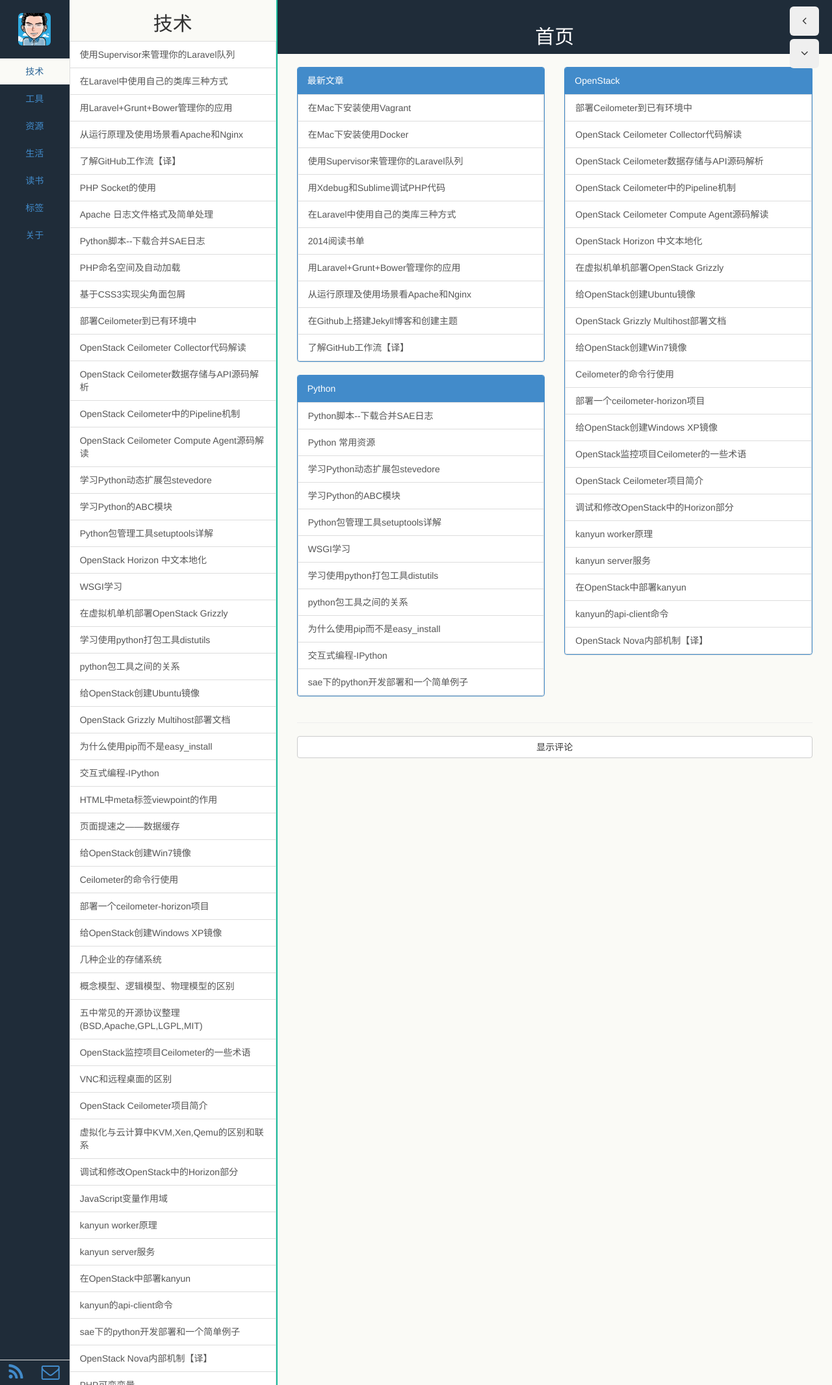
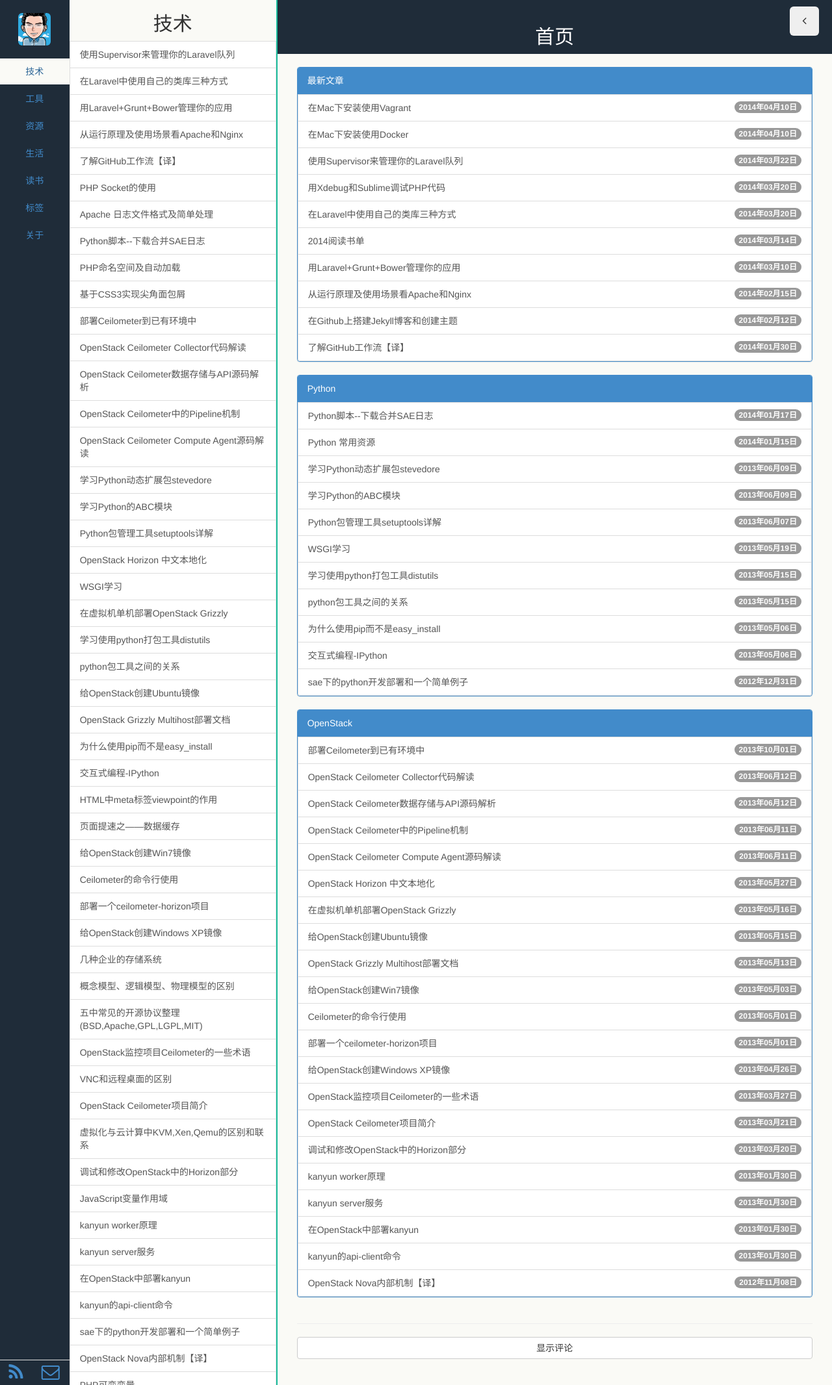
Before and after one commit to dayon3z1/suyan, a Jekyll site: the page built from index.html, in a window 1280 px wide. Shown: the whole page at 65% size. Built offline with Jekyll 4.4.1, drawn with Linux system fonts in a browser that asks for light colours; Markdown is read by kramdown in place of the engine named in the settings; the list of posts is cut into pages by our own code.

Commit message:
change nav

```diff
--- a/_config.yml
+++ b/_config.yml
@@ -32,7 +32,13 @@ disqus:
 # 主题设置，自动激活某个标签
 active: 技术
 
+# 首页除了最新文章外显示分类
+cates:
+  - Python
+  - OpenStack
+
 # 中文本地化
 locals:
   tags: 标签
   about: 关于
+  newest: 最新文章
--- a/index.html
+++ b/index.html
@@ -5,50 +5,32 @@ title: 首页
 
 <br>
 <div class="row">
-  <div class="col-md-6">
-    <div class="row">
   <div class="col-md-12">
     <div class="panel panel-primary">
-          <div class="panel-heading">最新文章</div>
+      <div class="panel-heading">{{ site.locals.newest }}</div>
       {% for post in paginator.posts %}
         <a  href='{{ post.url }}' class="list-group-item pjaxlink">
           {{post.title}}
+          <span class="badge">{{ post.date | date:"%Y年%m月%d日" }}</span>
         </a>
       {% endfor %}
     </div>
   </div>
+  {% for cate in site.cates %}
     <div class="col-md-12">
       <div class="panel panel-primary">
-          <div class="panel-heading">Python</div>
+        <div class="panel-heading">{{ cate }}</div>
         {% for tag in site.tags %}
-            {% if tag[0] == 'Python' %}
+          {% if tag[0] == cate %}
             {% for post in tag[1] %}
               <a  href='{{ post.url }}' class="list-group-item pjaxlink">
                 {{post.title}}
+                <span class="badge">{{ post.date | date:"%Y年%m月%d日" }}</span>
               </a>
             {% endfor %}
           {% endif %}
         {% endfor %}
       </div>
     </div>
-    </div>
-  </div>
-  <div class="col-md-6">
-    <div class="row">
-      <div class="col-md-12">
-        <div class="panel panel-primary">
-          <div class="panel-heading">OpenStack</div>
-          {% for tag in site.tags %}
-            {% if tag[0] == 'OpenStack' %}
-              {% for post in tag[1] %}
-                <a  href='{{ post.url }}' class="list-group-item pjaxlink">
-                  {{post.title}}
-                </a>
-              {% endfor %}
-            {% endif %}
   {% endfor %}
 </div>
-      </div>
-    </div>
-  </div>
-</div>
--- a/public/js/base.js
+++ b/public/js/base.js
@@ -50,7 +50,7 @@ $(document).ready(function() {
 function contentEffects(){
   //remove the asidebar
   $('.row-offcanvas').removeClass('active');
-  if($("#nav")){
+  if($("#nav").length > 0){
     $("#content > h2,#content > h3,#content > h4,#content > h5,#content > h6").each(function(i) {
         var current = $(this);
         current.attr("id", "title" + i);
@@ -60,5 +60,8 @@ function contentEffects(){
     $("pre").addClass("prettyprint");
     prettyPrint();
     $('#content img').addClass('img-thumbnail').parent('p').addClass('center');
+    $('#content_btn').show();
+  }else{
+    $('#content_btn').hide();
   }
 }
```
Lines whose indentation alone changed are shown as unchanged.
